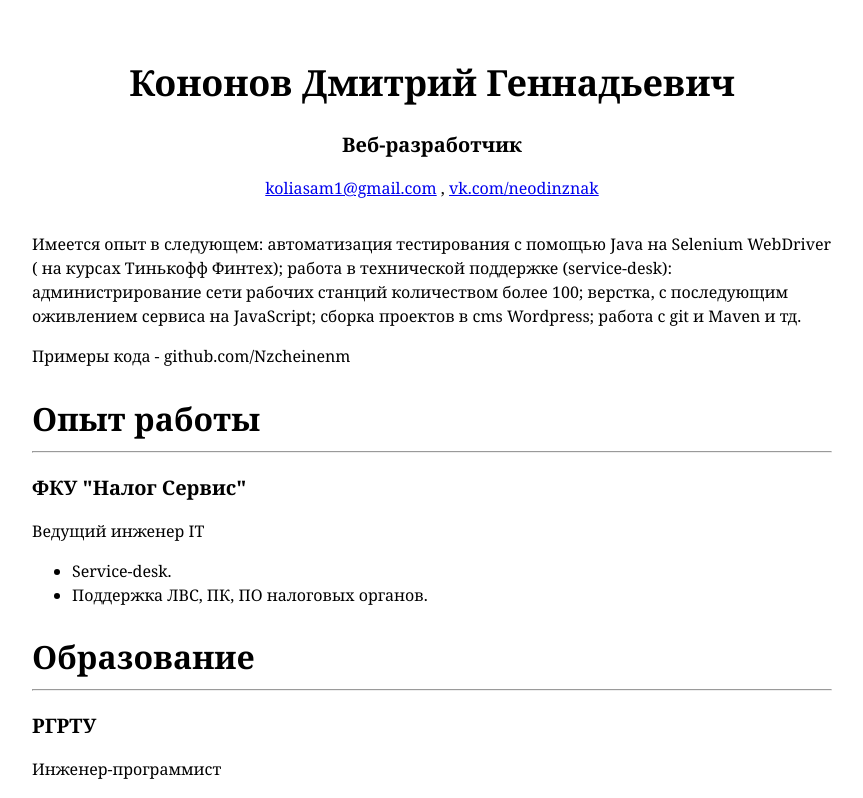
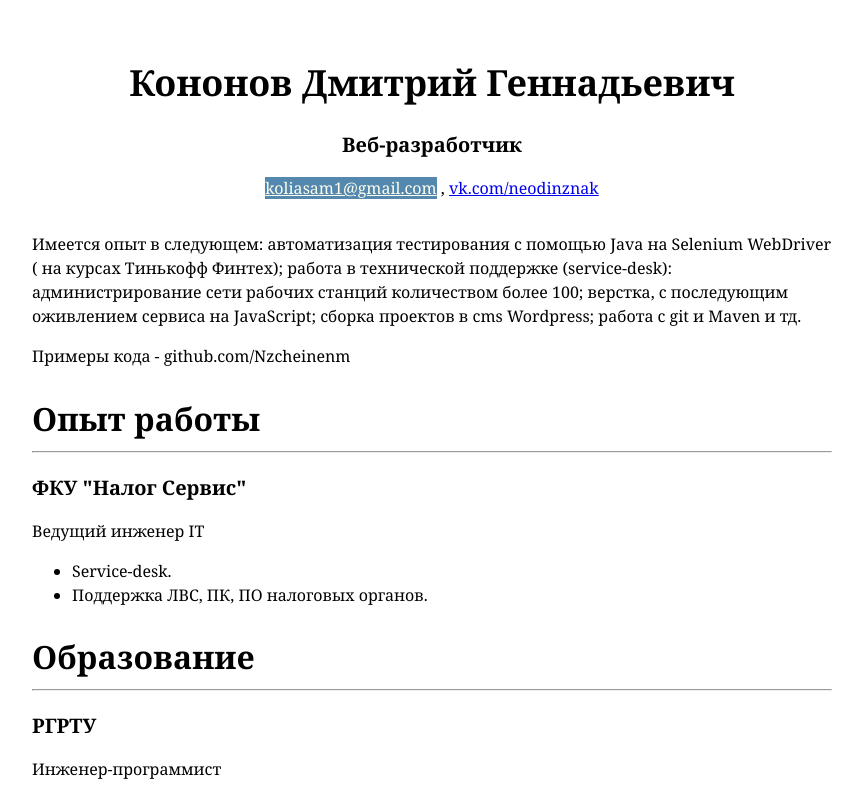
Before and after one commit to Nzcheinenm/nzcheinenm, a plain HTML site: page index.html in a window 1280 px wide. In both pictures the pointer is over the link 558 px from the left and 188 px from the top of the page. Shown: the top 798 px of the page, without its empty margins (208-1071 px from the left). Drawn offline with Linux system fonts and the light colour scheme.

Commit message:
Update style.css

```diff
--- a/style.css
+++ b/style.css
@@ -16,6 +16,11 @@ body {
 p {
     margin-bottom: 12px;
 }
+
+ a:hover {
+    color: #ffe; /* Цвет текста активного пункта */
+    background-color: #5488af; /* Цвет фона активного пункта */
+   }
 
 h1 h2 h3 {
     margin-bottom: 0;
```
